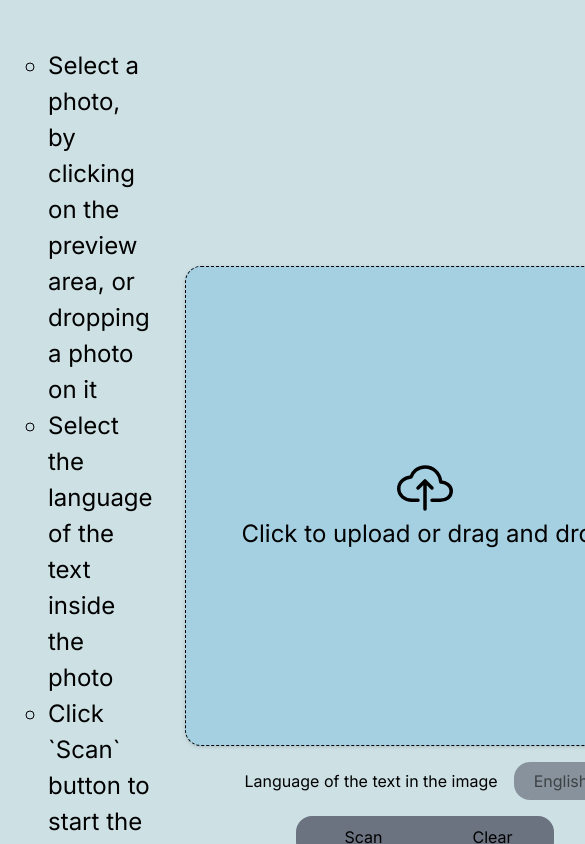
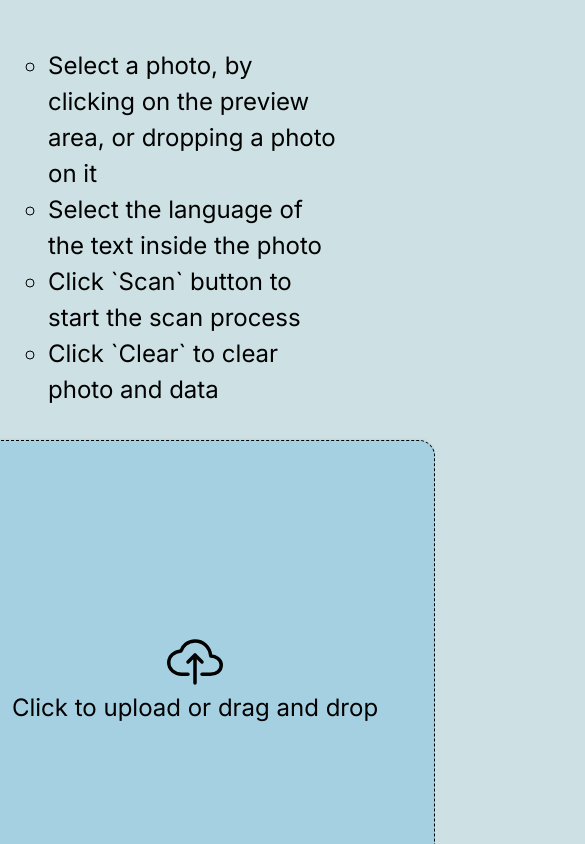
Before and after one commit to waelhasan/simple-web-ocr, a Next.js app: page / in a window 390 px wide. Shown: the top 844 px of the page, 585 px wide, since content can reach past the window. Built offline with nearby package versions, Linux system fonts and the light colour scheme.

Commit message:
Supporting small screens

```diff
--- a/src/app/page.tsx
+++ b/src/app/page.tsx
@@ -8,10 +8,12 @@ export const metadata: Metadata = {
   description: 'Extract textual information from photos easily.',
 }
 
-
 export default function Home() {
   return (
-    <main className="min-h-screen flex items-center justify-evenly p-[1rem]">
+    <main className="
+      flex flex-col lg:flex-row items-center justify-evenly
+      max-w-[110rem] min-h-screen
+      p-[1rem] mx-auto">
       <HowToUse />
       <Photo />
     </main>
```
